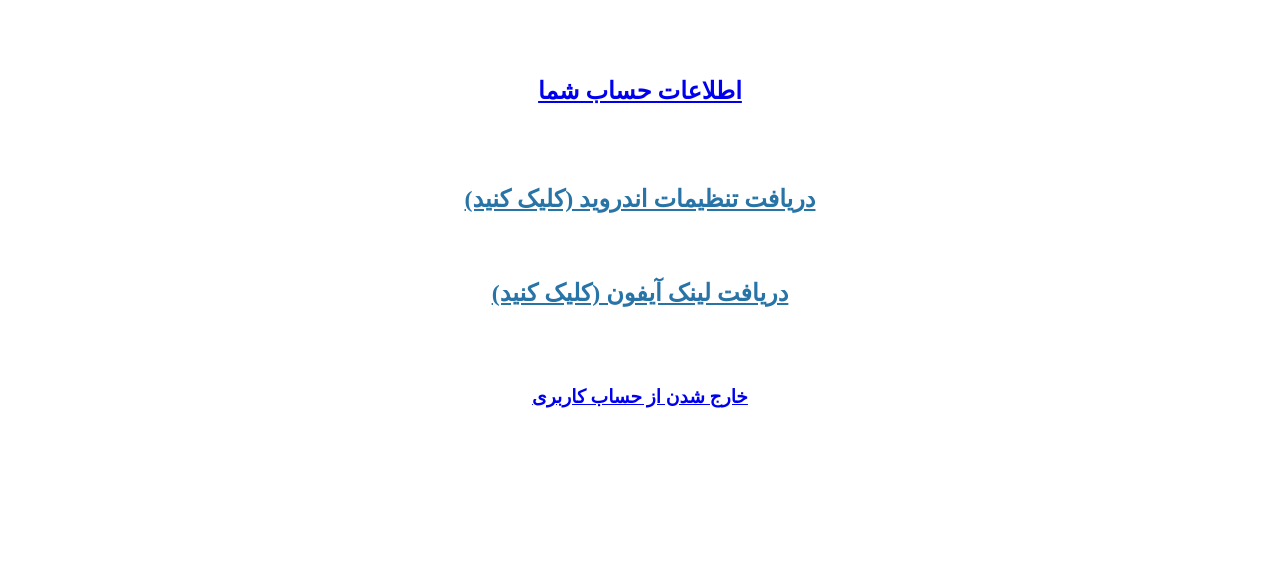
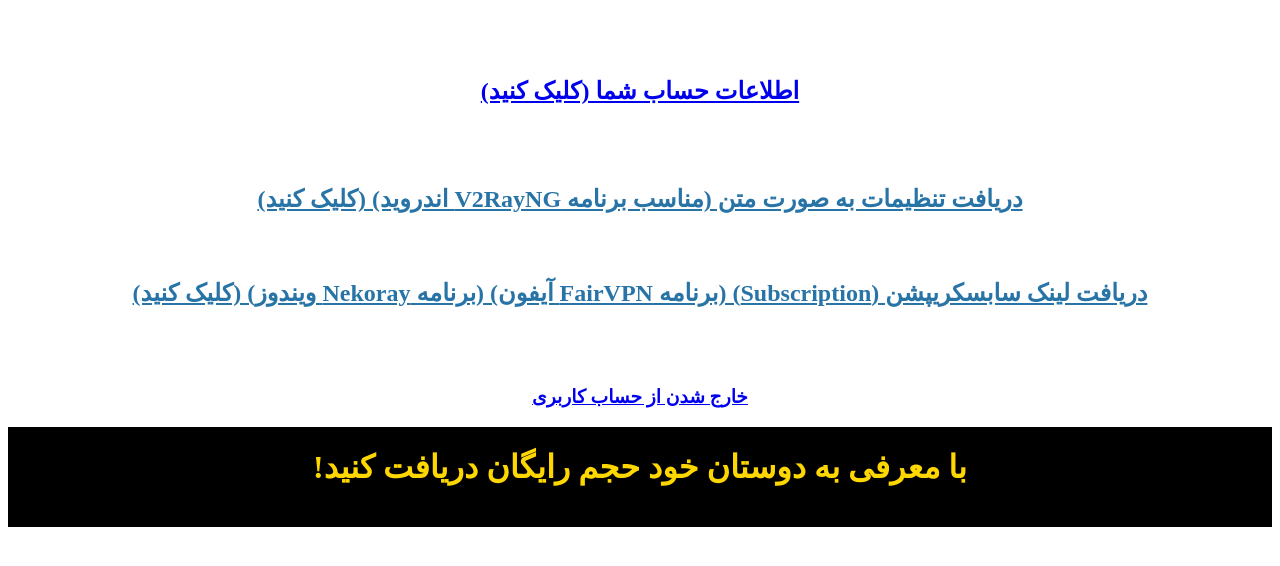
Before and after one commit to HosseinMohammadii/V2Manager, a Django app: template subscribe/templates/land.html in a window 1280 px wide. Shown: the top 566 px of the page. Run offline with Django 4.2, Linux system fonts and the light colour scheme; the template is opened without the code that fills it, so the values that code supplies are empty.

Commit message:
changes in landing template

```diff
--- a/subscribe/templates/land.html
+++ b/subscribe/templates/land.html
@@ -11,24 +11,30 @@
     {{ user_name }}
 </h1>
 <br><br>
-<div style="text-align: center;"><h2><a href="info/">اطلاعات حساب شما</a></h2></div>
+<div style="text-align: center;"><h2><a href="info/"> اطلاعات حساب شما (کلیک کنید) </a></h2></div>
 <br><br>
-<div style="text-align: center;cursor: pointer; color:  #2874a6 ">
+<div style="text-align: center;cursor: pointer; direction: rtl; color:  #2874a6 ">
     <h2>
-        <u><p id="android-confs">دریافت تنظیمات اندروید (کلیک کنید)</p></u>
+        <u><p id="android-confs">دریافت تنظیمات به صورت متن (مناسب برنامه V2RayNG اندروید) (کلیک کنید)</p></u>
     </h2>
 </div>
 
 <br>
 
-<div style="text-align: center;cursor: pointer; color:  #2874a6 ">
+<div style="text-align: center;cursor: pointer; direction: rtl; color:  #2874a6 ">
     <h2>
-        <u><p id="iphone-confs"> دریافت لینک آیفون (کلیک کنید)</p></u>
+        <u><p id="iphone-confs"> دریافت لینک سابسکریپشن (Subscription) (برنامه FairVPN آیفون) (برنامه Nekoray ویندوز) (کلیک کنید)</p></u>
     </h2>
 </div>
 
 <br><br>
 <h3 style="text-align: center"><a style="text-align: center" id="logout">خارج شدن از حساب کاربری</a></h3>
+
+<div style="background-color: black; direction: rtl; height: 100px">
+    <div style="display: flex; justify-content: center; align-items: center;">
+    <h1  style="text-align: center; color: gold;" > با معرفی به دوستان خود حجم رایگان دریافت کنید! </h1>
+        </div>
+</div>
 <script>
     const path = (new URL(window.location.href)).pathname
     document.getElementById("logout").href = "/subs/logout";
```
